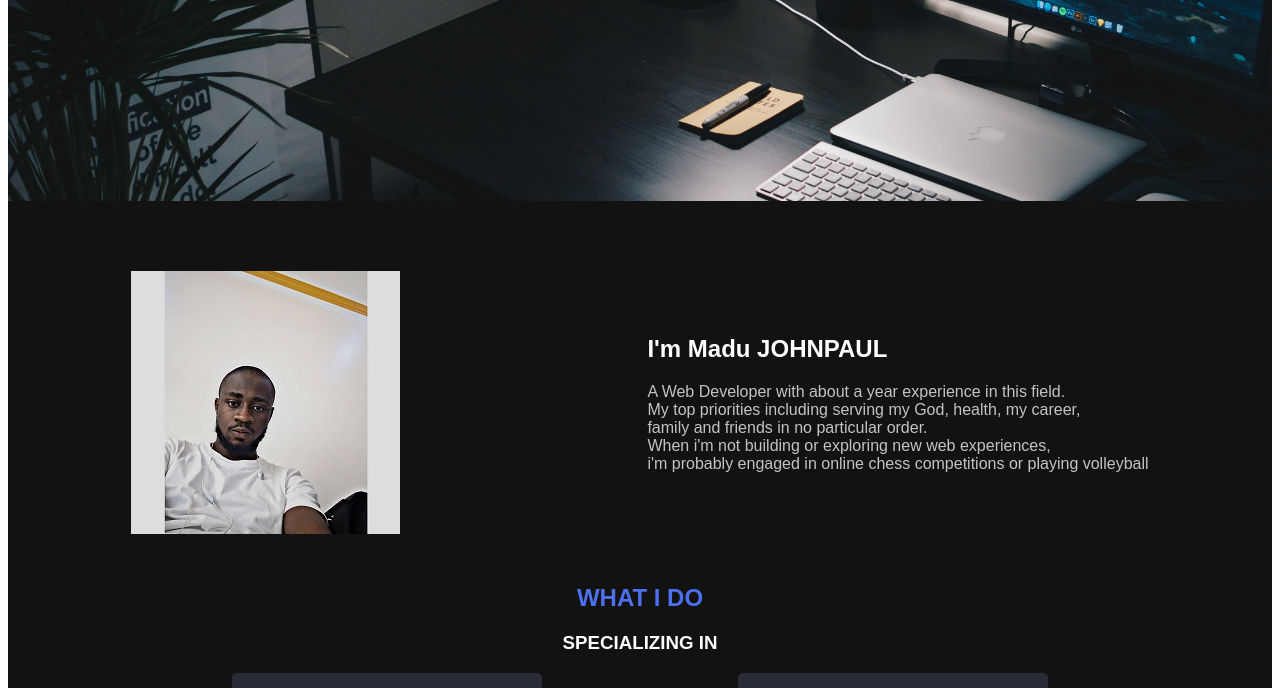
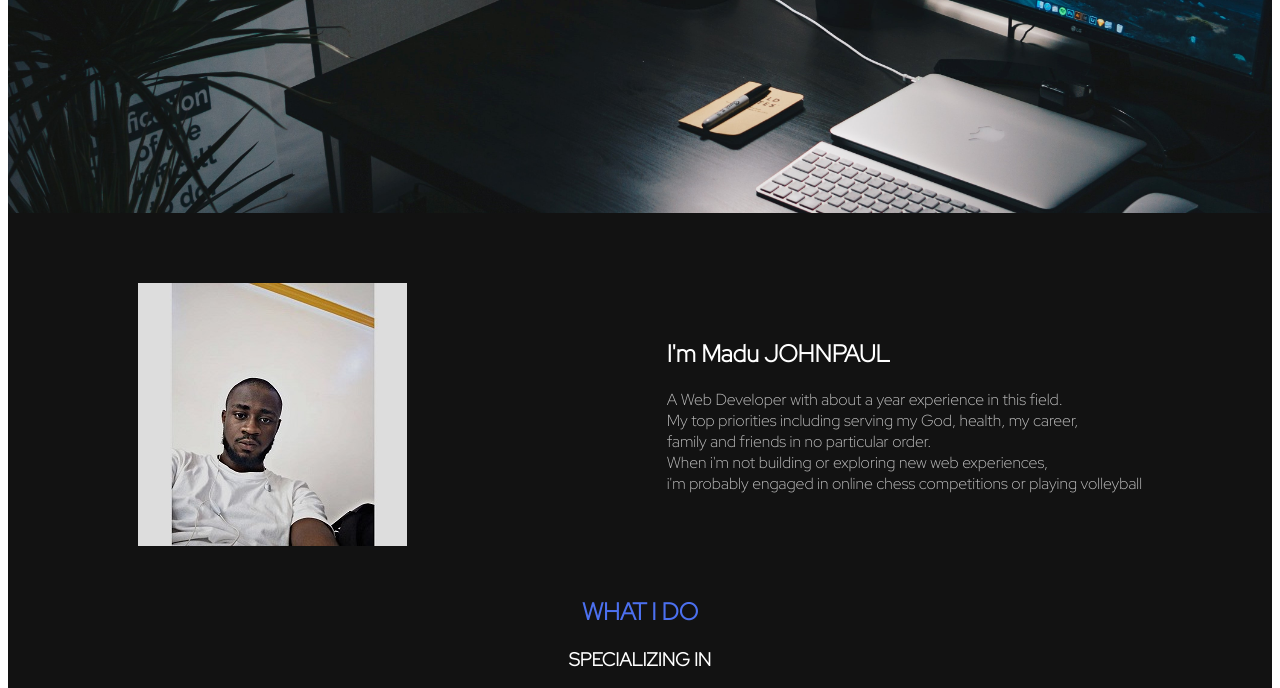
Before and after one commit to only1jp/My-Portofolio, a plain HTML site: page index.html in a window 1280 px wide. Shown: the part 371-1059 px from the top of the page. Drawn offline with Linux system fonts and the light colour scheme.

Commit message:
Update index.html

```diff
--- a/index.html
+++ b/index.html
@@ -5,6 +5,9 @@
     <meta name="viewport" content="width=device-width, initial-scale=1.0" />
     <title>Portfolio</title>
     <link rel="stylesheet" href="portfolio.css" />
+    <link rel="preconnect" href="https://fonts.googleapis.com">
+<link rel="preconnect" href="https://fonts.gstatic.com" crossorigin>
+<link href="https://fonts.googleapis.com/css2?family=Lexend+Deca&family=Red+Hat+Display:ital,wght@0,300;1,300&display=swap" rel="stylesheet">
   </head>
   <body>
     <header class="top">
```
